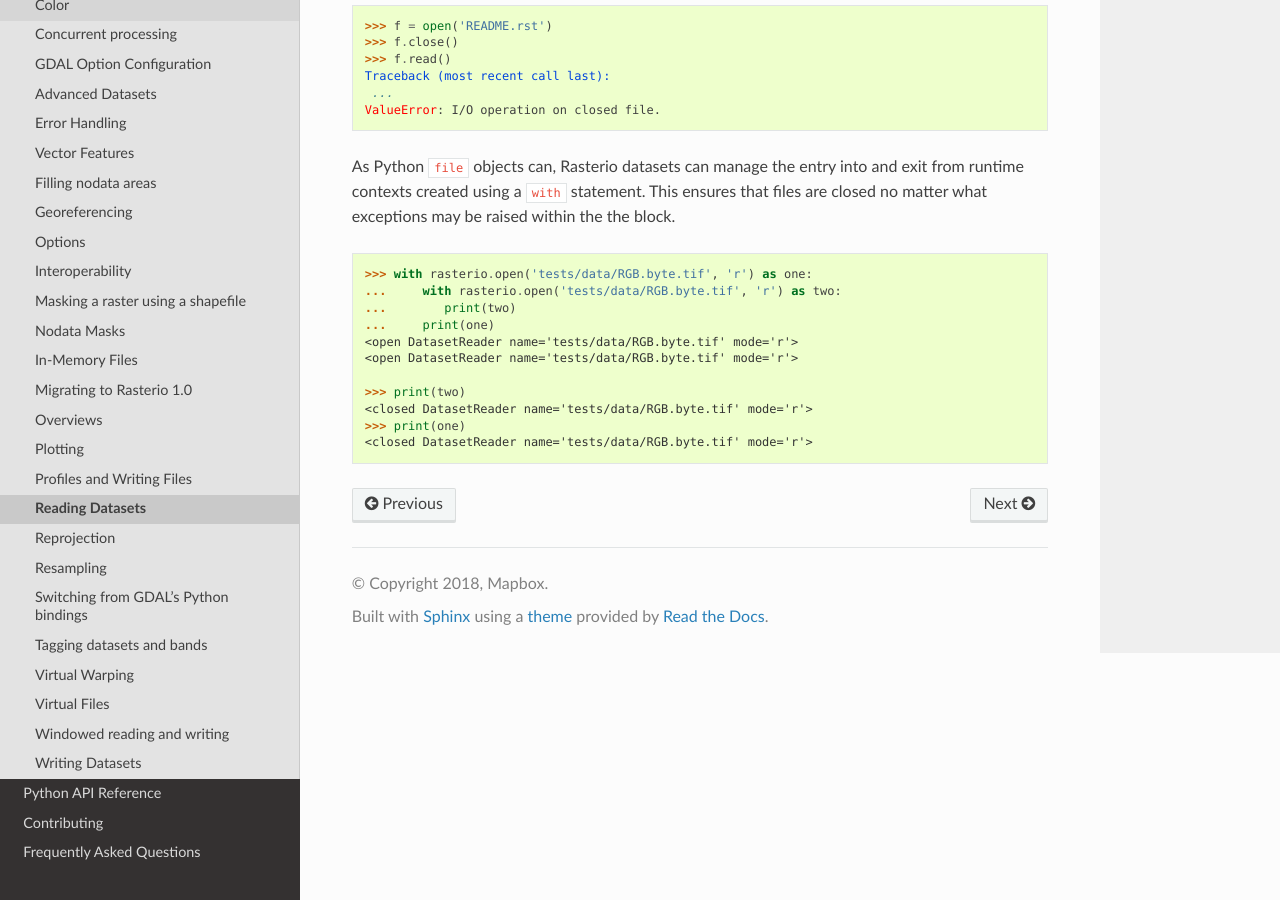
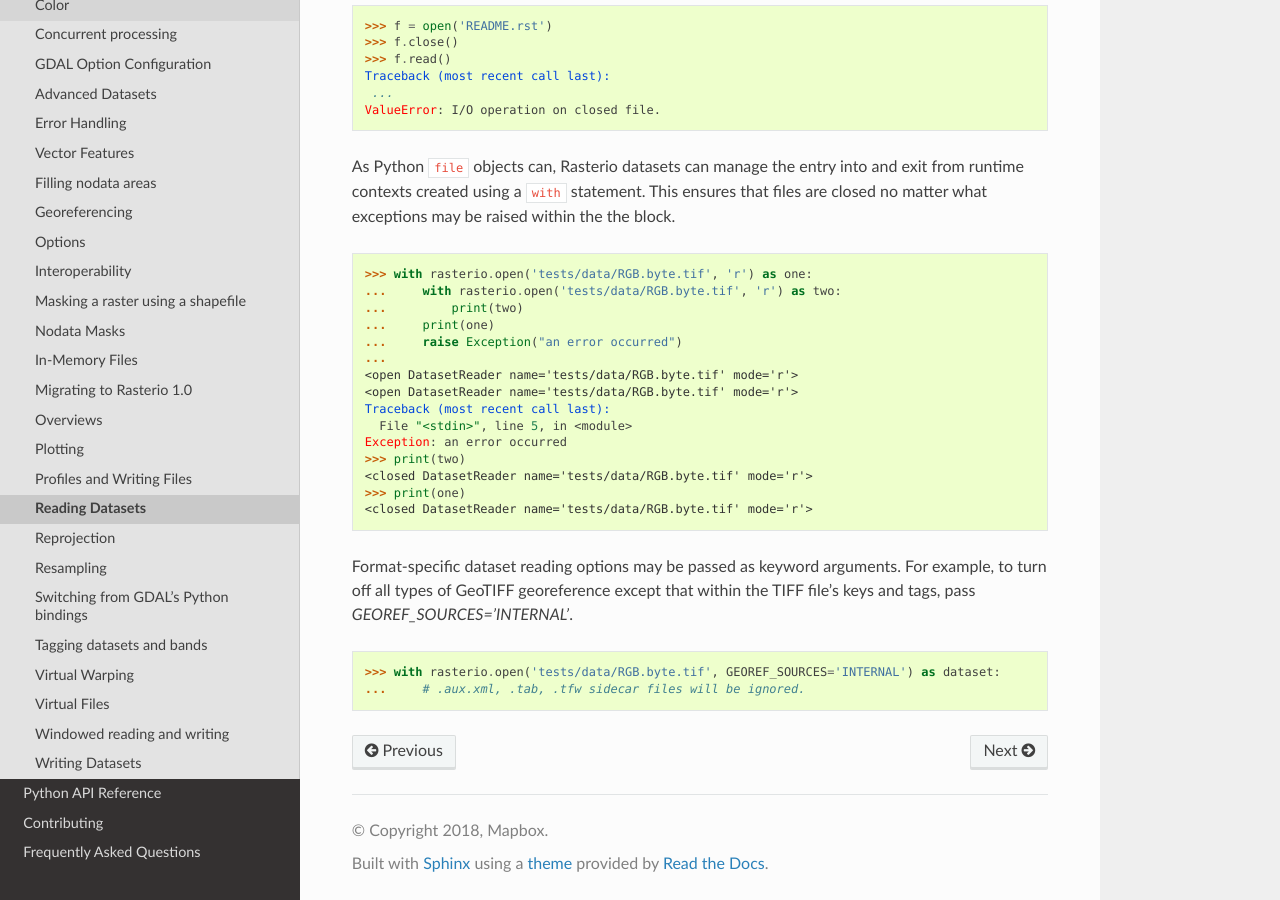
Before and after one commit to rasterio/rasterio, a Sphinx documentation site: the page built from docs/topics/reading.rst, in a window 1280 px wide and 900 px high, scrolled down 2395 px. Built offline with Sphinx 7.4.7 and the Read the Docs theme 2.0.0, drawn with Linux system fonts in a browser that asks for light colours.

Commit message:
Fix improper usage and add docs for the BIGTIFF option
Resolves #1647

```diff
--- a/docs/topics/image_options.rst
+++ b/docs/topics/image_options.rst
@@ -63,8 +63,11 @@ Or at the command line, ``rio`` commands will accept multiple ``--co`` options::
 
     rio copy source.tif dest.tif --co tiled=true
 
-Note that some *configuration* options also have an effect on driver behavior at creation time.
+These keyword arguments may be lowercase or uppercase, as you prefer.
 
+.. attention:: Some options may at a glance appear to be boolean, but are not. The GeoTIFF format's BIGTIFF option is one of these. The value must be YES, NO, IF_NEEDED, or IF_SAFER.
+
+.. note:: Some *configuration* options also have an effect on driver behavior at creation time.
 
 .. _configuration options: https://trac.osgeo.org/gdal/wiki/ConfigOptions
 .. _formats list: http://gdal.org/formats_list.html
--- a/docs/topics/reading.rst
+++ b/docs/topics/reading.rst
@@ -135,12 +135,25 @@ the the block.
 
     >>> with rasterio.open('tests/data/RGB.byte.tif', 'r') as one:
     ...     with rasterio.open('tests/data/RGB.byte.tif', 'r') as two:
-    ...        print(two)
+    ...         print(two)
     ...     print(one)
+    ...     raise Exception("an error occurred")
+    ...
     <open DatasetReader name='tests/data/RGB.byte.tif' mode='r'>
     <open DatasetReader name='tests/data/RGB.byte.tif' mode='r'>
-
+    Traceback (most recent call last):
+      File "<stdin>", line 5, in <module>
+    Exception: an error occurred
     >>> print(two)
     <closed DatasetReader name='tests/data/RGB.byte.tif' mode='r'>
     >>> print(one)
     <closed DatasetReader name='tests/data/RGB.byte.tif' mode='r'>
+
+Format-specific dataset reading options may be passed as keyword arguments. For
+example, to turn off all types of GeoTIFF georeference except that within the
+TIFF file's keys and tags, pass `GEOREF_SOURCES='INTERNAL'`.
+
+.. code-block:: python
+
+    >>> with rasterio.open('tests/data/RGB.byte.tif', GEOREF_SOURCES='INTERNAL') as dataset:
+    ...     # .aux.xml, .tab, .tfw sidecar files will be ignored.
```
Also changed, not shown: docs/topics/configuration.rst (+6 -6 lines), 1 other file.
